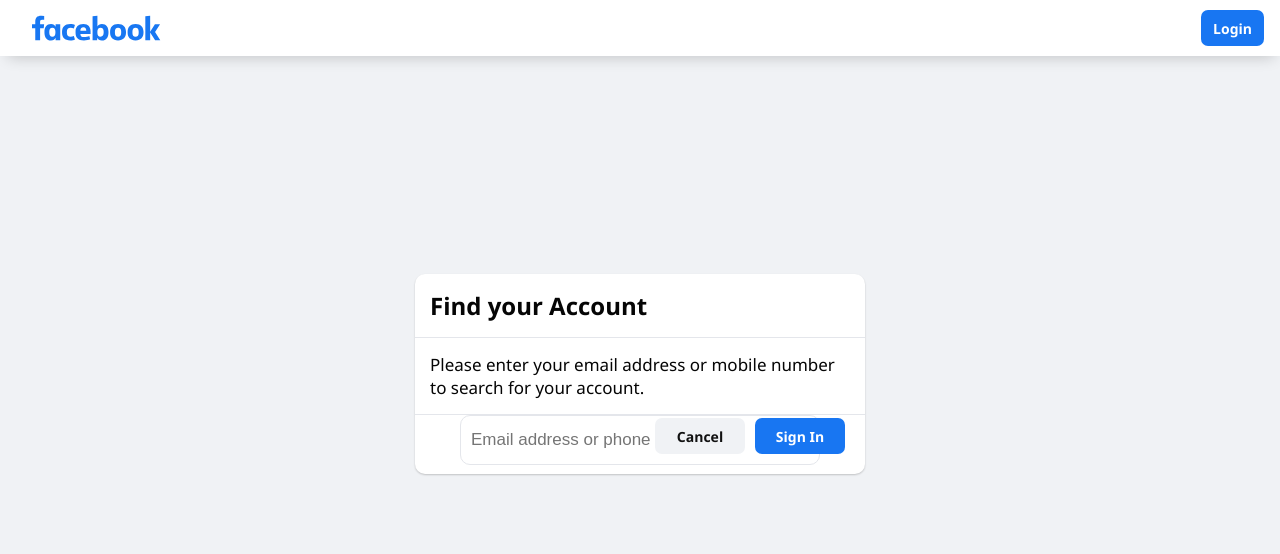
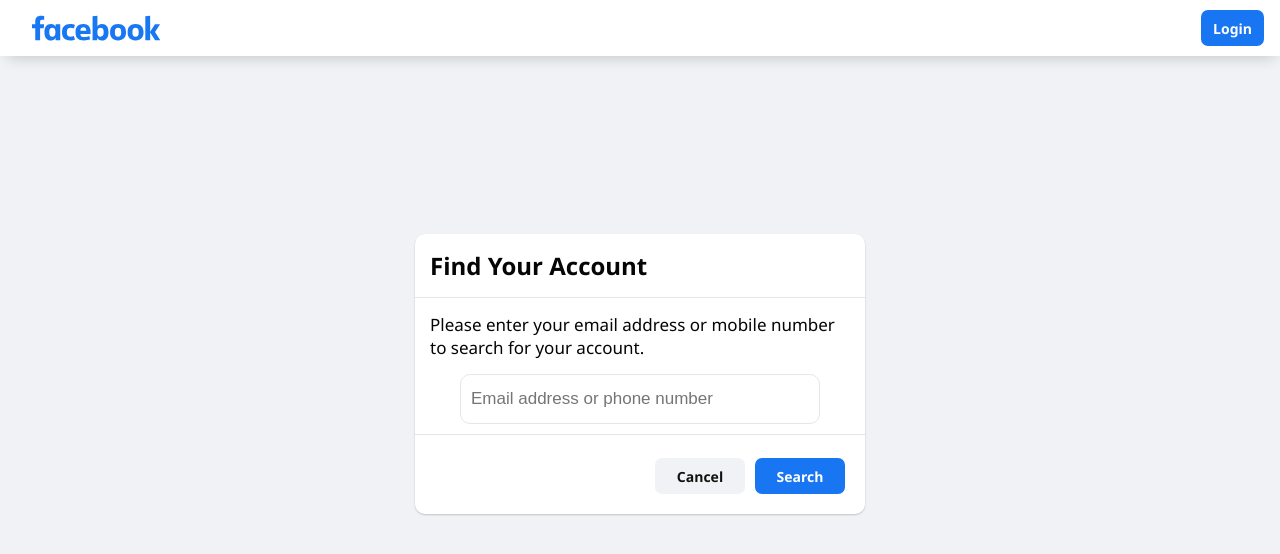
Before and after one commit to NakkaGS/MERN-Facebook, a React (Create React App) app in the folder frontend/: page /reset in a window 1280 px wide. Shown: the top 554 px of the page. Built offline with nearby package versions, Linux system fonts and the light colour scheme.

Commit message:
Frontend: reset css fixed

```diff
--- a/frontend/src/pages/reset/index.js
+++ b/frontend/src/pages/reset/index.js
@@ -46,9 +46,14 @@
             <Link to="/profile">
               <img src={user.picture} alt="" />
             </Link>
-                        <button className="blue_btn" onClick={() => {
-                            logout()
-                        }}>Logout</button>
+            <button
+              className="blue_btn"
+              onClick={() => {
+                logout();
+              }}
+            >
+              Logout
+            </button>
           </div>
         ) : (
           <Link to="/login" className="right_reset">
@@ -56,20 +61,20 @@
           </Link>
         )}
       </div>
-
       <div className="reset_wrap">
         <div className="reset_form">
-                    <div className="reset_form_header">
-                        Find your Account
-                    </div>
+          <div className="reset_form_header">Find Your Account</div>
           <div className="reset_form_text">
-                        Please enter your email address or mobile number to search for your account.
+            Please enter your email address or mobile number to search for your
+            account.
           </div>
           <Formik
             enableReinitialize
             initialValues={{
               email,
-                    }}>
+            }}
+          >
+            {(formik) => (
               <Form>
                 <LoginInput
                   type="text"
@@ -79,14 +84,15 @@
                 />
                 {error && <div className="error_text">{error}</div>}
                 <div className="reset_form_btns">
-                                <Link to="/login" className="gray_btn">Cancel</Link>
-                                <button type="submit" className="blue_btn">Sign In</button>
+                  <Link to="/login" className="gray_btn">
+                    Cancel
+                  </Link>
+                  <button type="submit" className="blue_btn">
+                    Search
+                  </button>
                 </div>
               </Form>
-
-
-
-
+            )}
           </Formik>
         </div>
       </div>
--- a/frontend/src/pages/reset/style.css
+++ b/frontend/src/pages/reset/style.css
@@ -3,7 +3,6 @@
   height: 100vh;
   color: var(--color-primary);
 }
-
 .reset_header {
   background: var(--bg-primary);
   box-shadow: 1px 8px 15px -7px var(--shadow-1);
@@ -13,37 +12,32 @@
   padding: 0 1rem;
   margin-bottom: 50px;
 }
-
 .reset_header img {
   width: 160px;
 }
-
 .right_reset {
   display: flex;
   align-items: center;
   gap: 10px;
 }
-
 .right_reset img {
   width: 40px;
   height: 40px;
   border-radius: 50%;
 }
-
-.reset_wrap{
+.reset_wrap {
   height: 67vh;
   display: flex;
   align-items: center;
   justify-content: center;
 }
-
 .reset_form {
   position: relative;
   background: var(--bg-primary);
   box-shadow: 0 1px 2px var(--shadow-1);
   border-radius: 10px;
   width: 450px;
-    height: 200px;
+  height: 280px;
 }
 
 .reset_form_header {
@@ -52,19 +46,16 @@
   font-size: 24px;
   border-bottom: 1px solid var(--bg-third);
 }
-
 .reset_form_text {
   padding: 15px;
   font-size: 17px;
 }
-
 .reset_form form {
   display: flex;
   flex-direction: column;
   align-items: center;
-    border-top: 1px solid var(--bg-third);
+  border-bottom: 1px solid var(--bg-third);
 }
-
 .reset_form_btns {
   display: flex;
   align-items: center;
@@ -75,7 +66,6 @@
   right: 10px;
   bottom: 10px;
 }
-
 .reset_form_btns a,
 .reset_form_btns button {
   width: 90px;
```
Lines whose indentation alone changed are shown as unchanged.
